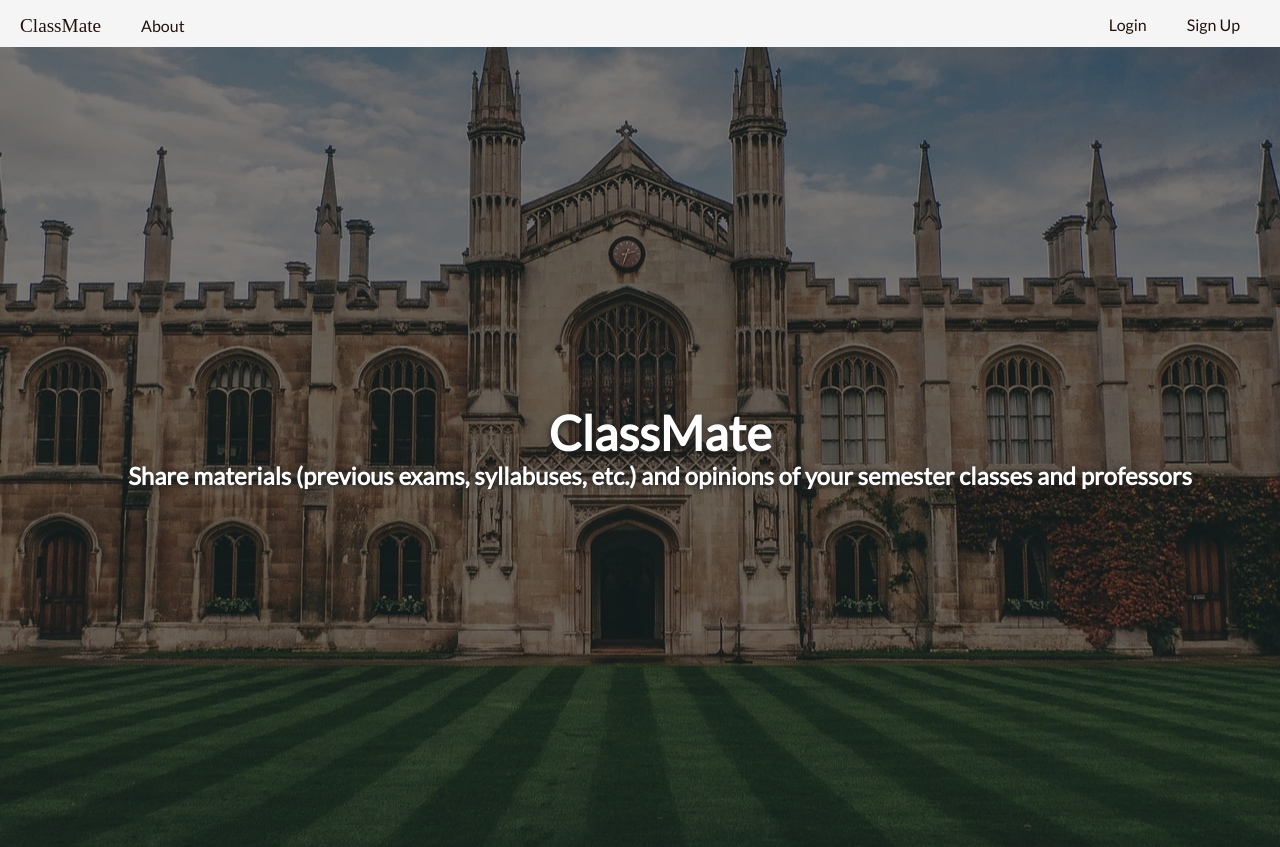
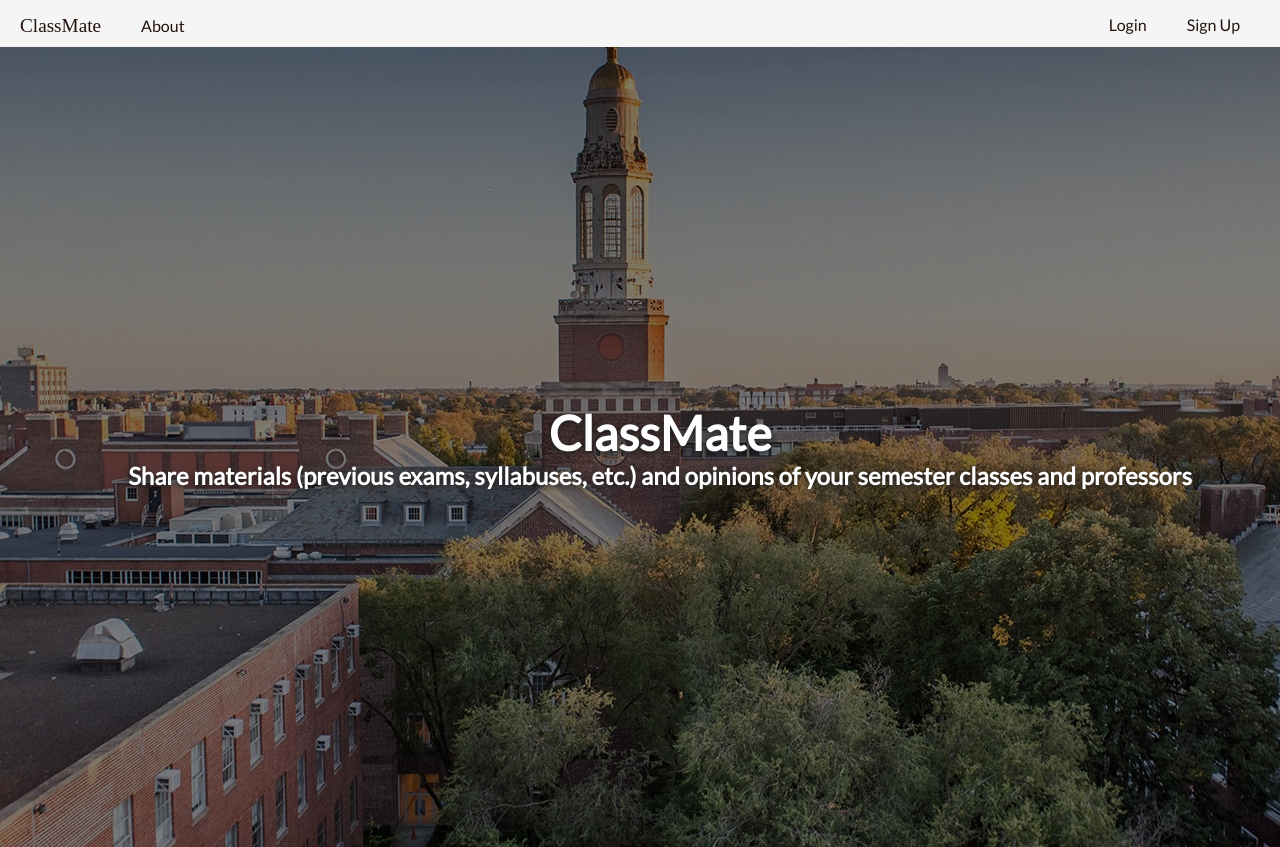
Before and after one commit to klimenkoff9/CAPSTONE, a React (Create React App) app: page / in a window 1280 px wide. Shown: the top 847 px of the page. Built offline with nearby package versions, Linux system fonts and the light colour scheme; no server answers; a web font is replaced by a local one.

Commit message:
changed background image

```diff
--- a/public/index.html
+++ b/public/index.html
@@ -24,7 +24,7 @@
       work correctly both with client-side routing and a non-root public URL.
       Learn how to configure a non-root public URL by running `npm run build`.
     -->
-    <title>React App</title>
+    <title>ClassMate</title>
   </head>
   <body>
     <noscript>You need to enable JavaScript to run this app.</noscript>
--- a/src/css/bg.css
+++ b/src/css/bg.css
@@ -62,7 +62,7 @@
 }
 
 .bg-homepage {
-  background-image: url(../images/bg/homepage.jpg);
+  background-image: url(../images/bg/bc.jpg);
 }
 
 .tint {
```
Also changed, not shown: src/images/bg/bc.jpg (added).
